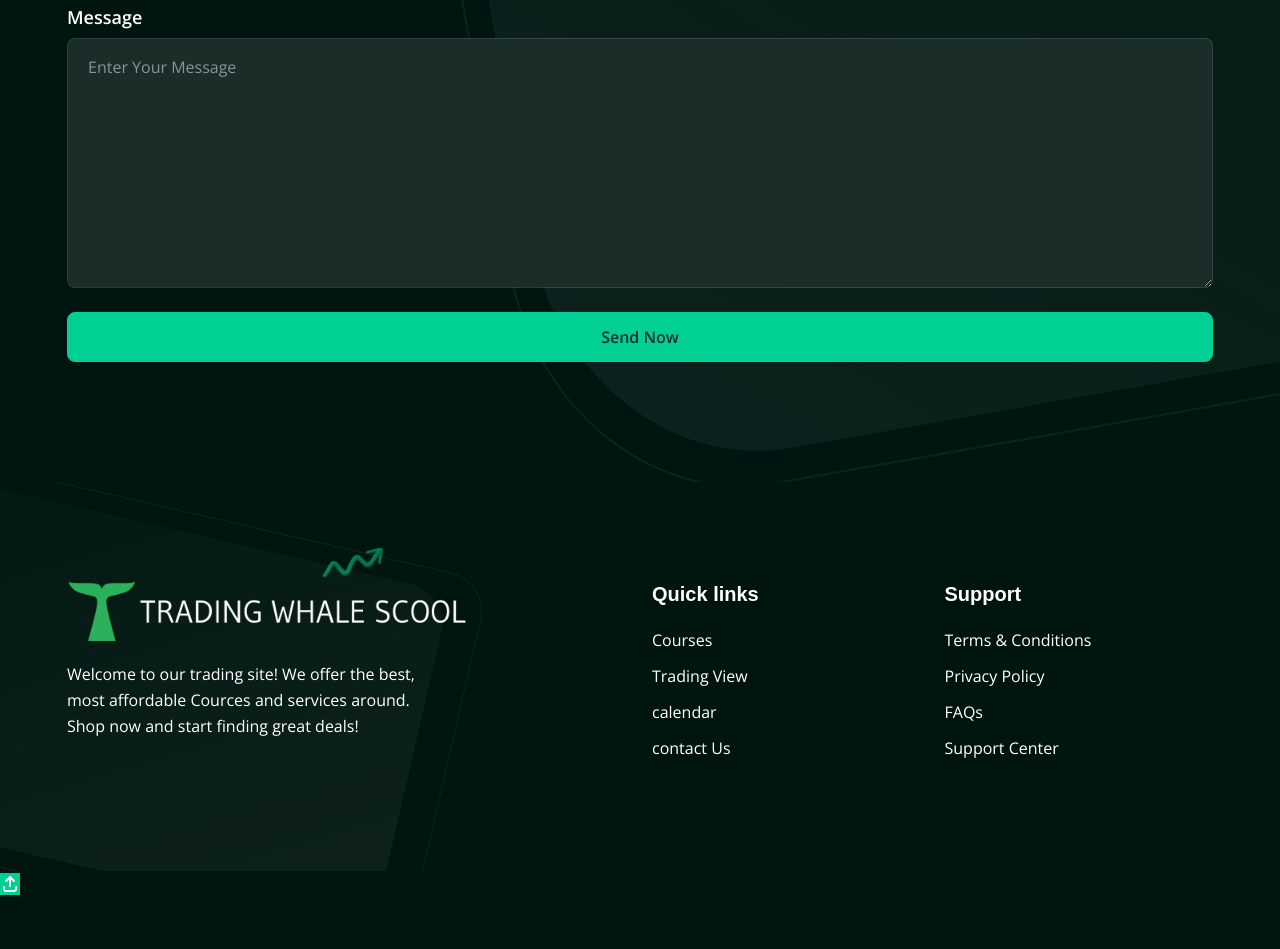
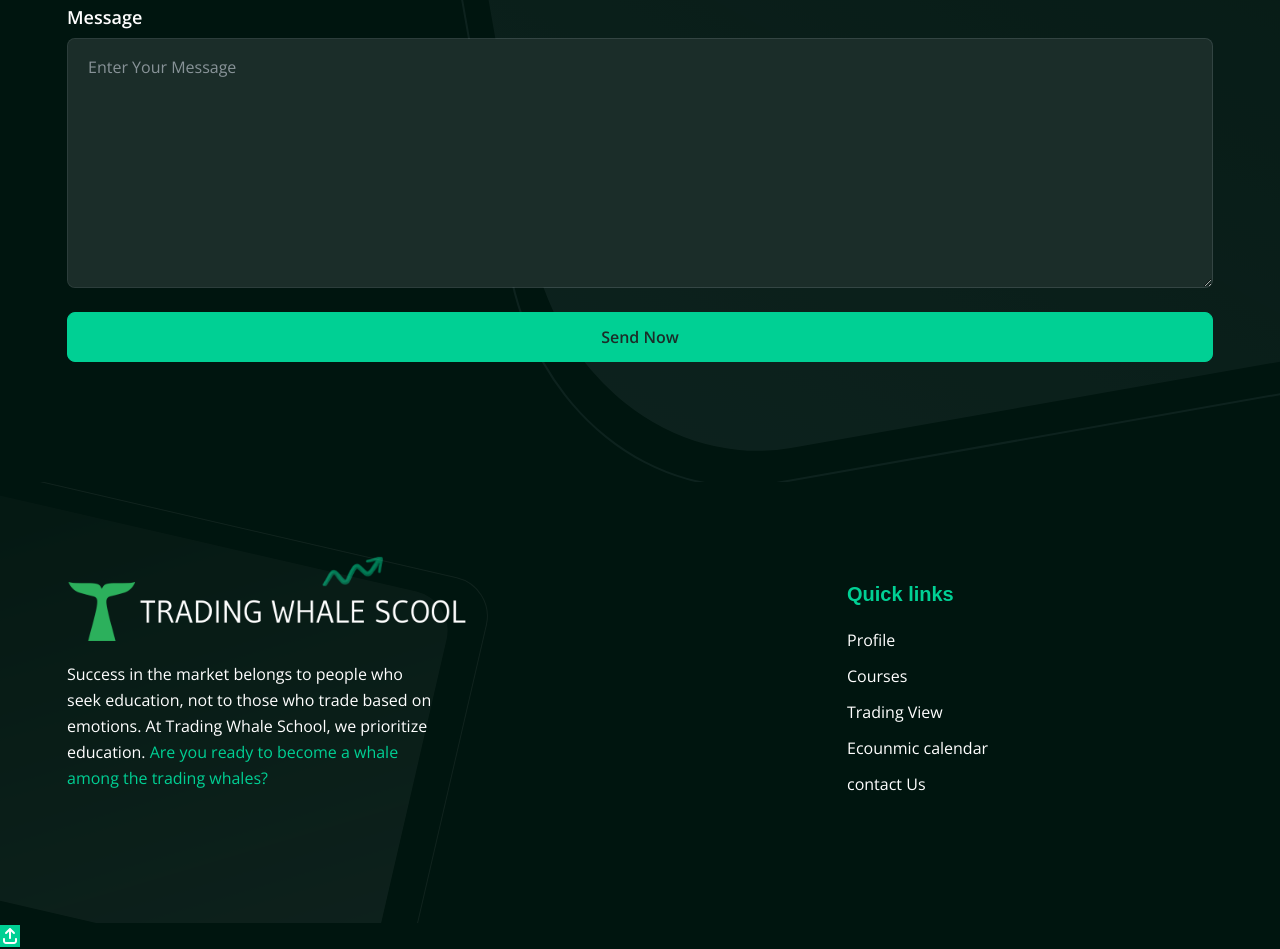
Before and after one commit to EngAhmedElBayoumi/Trading-whale-school, a plain HTML site: page contact.html in a window 1280 px wide. Shown: the part 877-1826 px from the top of the page. Before the commit the page ends 1774 px from the top, so only its background shows below. Drawn offline with nearby package versions, Linux system fonts and the light colour scheme; a web font is replaced by a local one.

```diff
--- a/contact.html
+++ b/contact.html
@@ -220,34 +220,43 @@
 
 
 
-
   <!-- ===============>> footer start here <<================= -->
   <footer class="footer brand-1">
     <div class="container">
       <div class="footer__wrapper">
         <div class="footer__top footer__top--style1">
           <div class="row gy-5 gx-4">
-            <div class="col-md-6">
+            <div class="col-md-8">
               <div class="footer__about">
                 <a href="home.html" class="footer__about-logo"><img width="400px" src="assets/images/logo/logo.png"
                     alt="Logo"></a>
-                <p class="footer__about-moto ">Welcome to our trading site! We offer the best, most
-                  affordable Cources and services around. Shop now and start finding great deals!</p>
+                <p class="footer__about-moto ">
+                  Success in the market belongs to people who seek education, not to those who trade based on emotions.
+                  At Trading Whale School, we prioritize education.
+                  <span class="green-color">
+                    Are you ready to become a whale among the trading
+                  whales?
+                  </span>
+
+                </p>
 
               </div>
             </div>
-            <div class="col-md-3 col-sm-4 col-6">
+            <div class="col-4">
               <div class="footer__links">
                 <div class="footer__links-tittle">
-                  <h6>Quick links</h6>
+                  <h6 class="green-color">Quick links</h6>
                 </div>
                 <div class="footer__links-content">
                   <ul class="footer__linklist">
+                    <li class="footer__linklist-item"> <a href="profile.html">Profile</a>
+                    </li>
                     <li class="footer__linklist-item"> <a href="Courses.html">Courses</a>
                     </li>
-                    <li class="footer__linklist-item"> <a href="team.html">Trading View</a>
+                    <li class="footer__linklist-item"> <a href="https://www.tradingview.com">Trading View</a>
                     </li>
-                    <li class="footer__linklist-item"> <a href="service.html">calendar</a> </li>
+                    <li class="footer__linklist-item"> <a href="https://sa.calendar.com/economic-calendar/"> Ecounmic
+                        calendar</a> </li>
                     <li class="footer__linklist-item"> <a href="contact.html">contact Us</a>
                     </li>
                   </ul>
@@ -255,24 +264,7 @@
               </div>
 
             </div>
-            <div class="col-md-3 col-sm-4 col-6">
-              <div class="footer__links">
-                <div class="footer__links-tittle">
-                  <h6>Support</h6>
-                </div>
-                <div class="footer__links-content">
-                  <ul class="footer__linklist">
-                    <li class="footer__linklist-item"> <a href="#">Terms & Conditions</a>
-                    </li>
-                    <li class="footer__linklist-item"> <a href="#">Privacy Policy</a>
-                    </li>
-                    <li class="footer__linklist-item"> <a href="#">FAQs</a></li>
-                    <li class="footer__linklist-item"> <a href="#">Support Center</a> </li>
-                  </ul>
-                </div>
-              </div>
 
-            </div>
 
           </div>
         </div>
@@ -285,6 +277,7 @@
     </div>
   </footer>
   <!-- ===============>> footer end here <<================= -->
+
 
 
 
```
Also changed, not shown: 404.html (+18 -24 lines), cource-details.html (+18 -24 lines), cources.html (+18 -24 lines), course-lect.html (+18 -24 lines), marketing.html (+17 -24 lines), profile.html (+18 -25 lines), assets/css/style.css.
